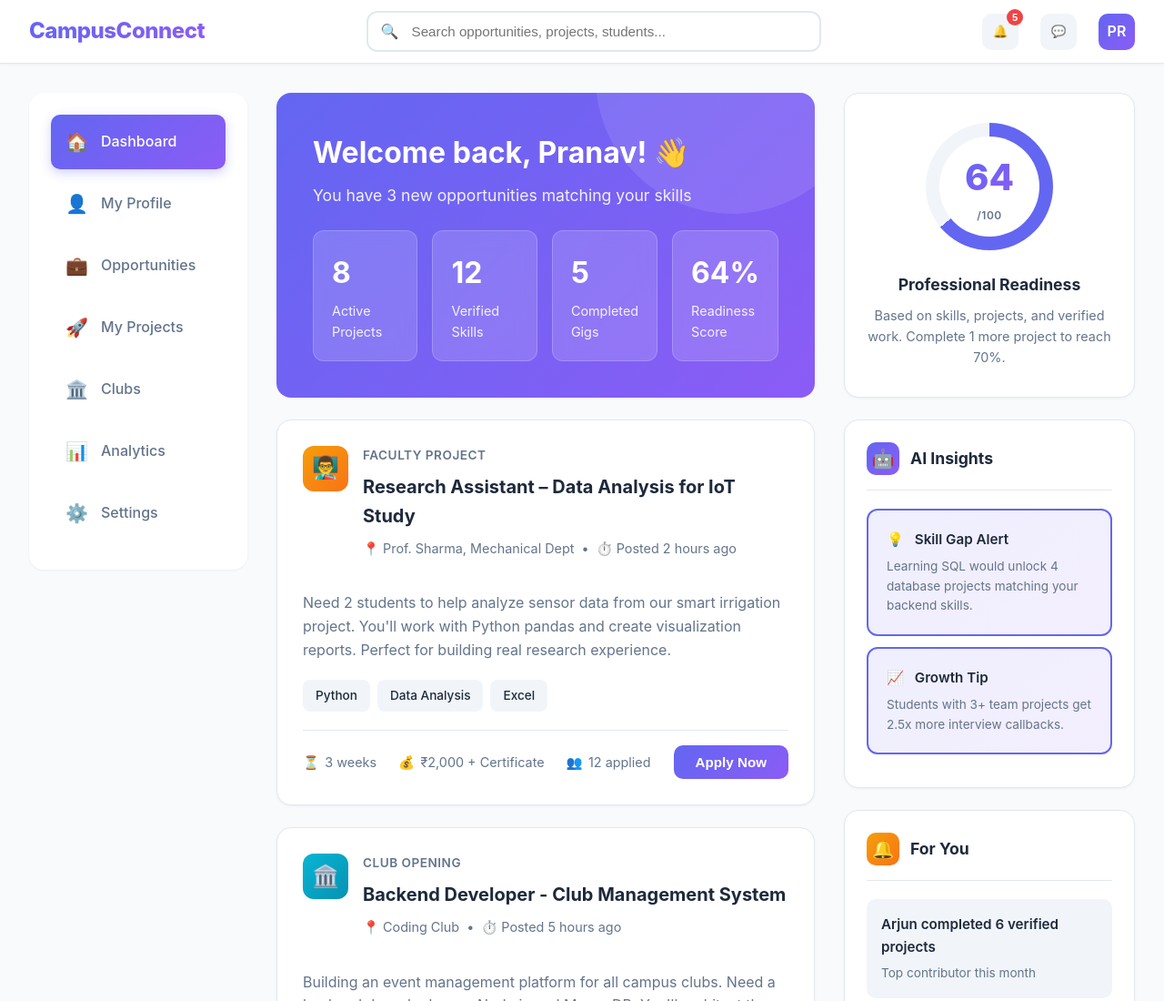
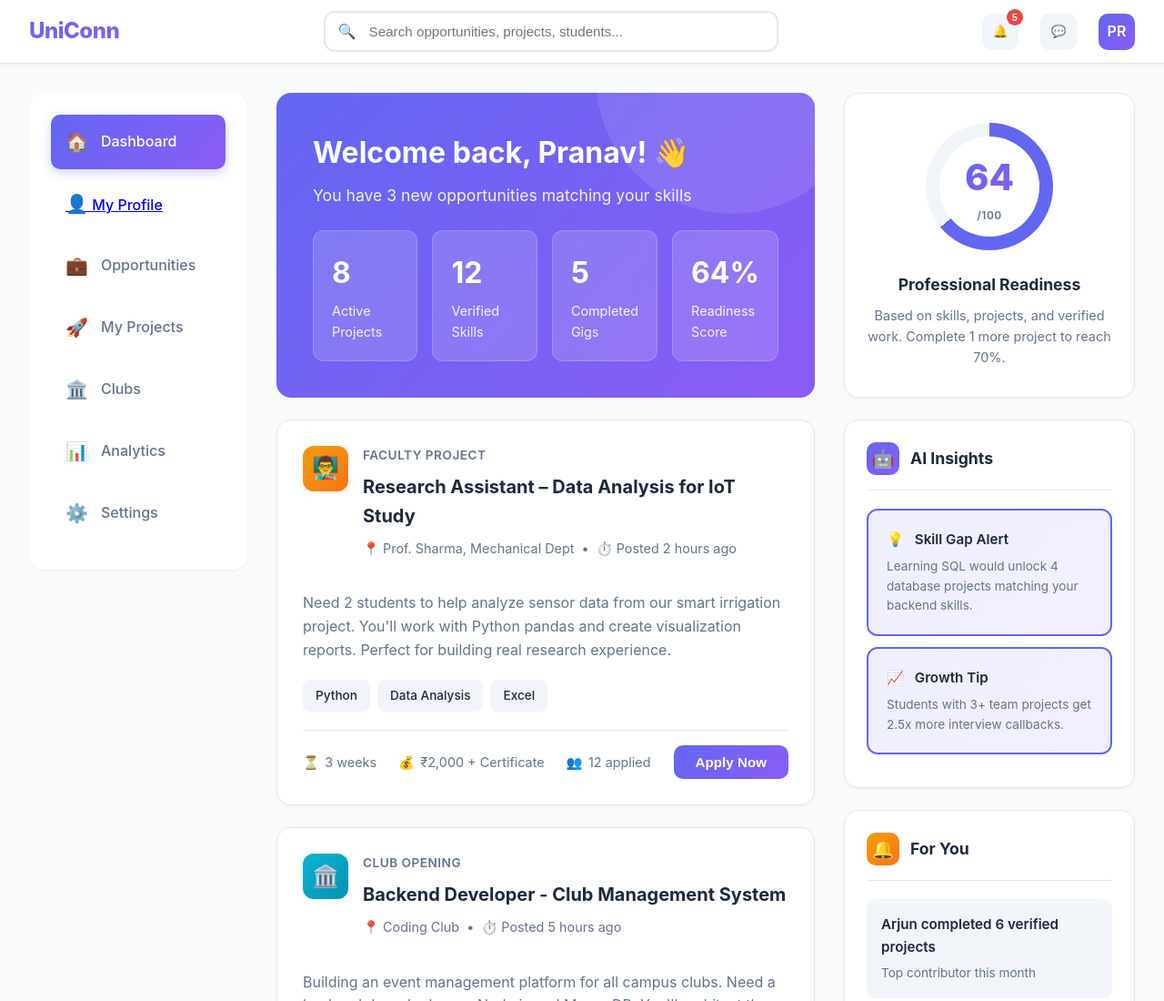
Before and after one commit to my1brain/uniconn, a plain HTML site: page index.html in a window 1280 px wide. Shown: the top 1100 px of the page at 91% size. Drawn offline with Linux system fonts and the light colour scheme.

Commit message:
Change logo text and update profile link

```diff
--- a/index.html
+++ b/index.html
@@ -658,7 +658,7 @@
                 <span></span>
                 <span></span>
             </div>
-            <div class="logo">CampusConnect</div>
+            <div class="logo">UniConn</div>
         </div>
         <div class="search-bar">
             <span class="search-icon">🔍</span>
@@ -683,8 +683,10 @@
                 <span>Dashboard</span>
             </div>
             <div class="nav-item">
-                <span class="nav-icon">👤</span>
-                <span>My Profile</span>
+                <a href="student.html">
+            <span class="nav-icon">👤</span>
+            <span>My Profile</span>
+                </a>
             </div>
             <div class="nav-item">
                 <span class="nav-icon">💼</span>
```
